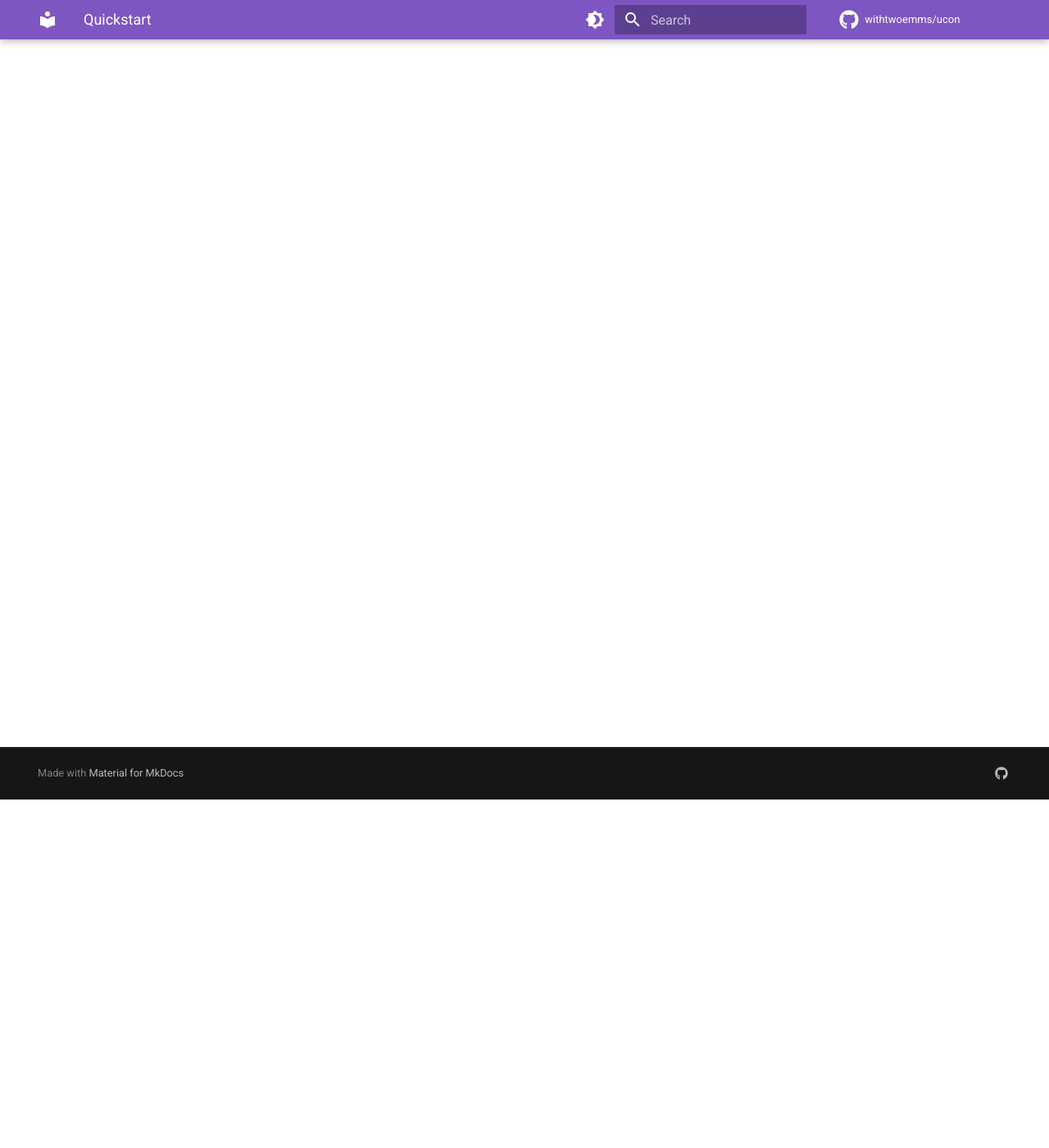
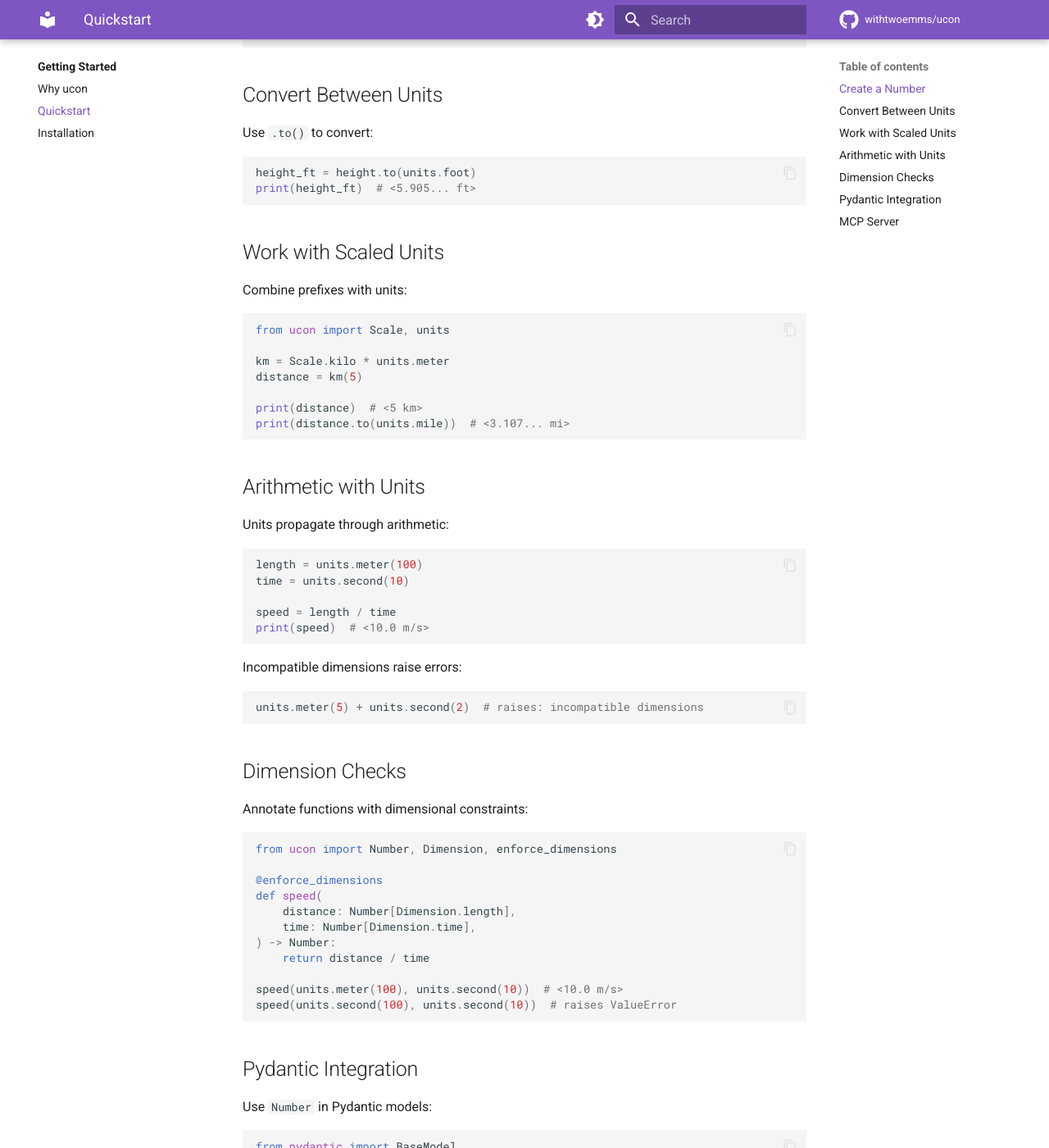
Before and after one commit to withtwoemms/ucon, an MkDocs documentation site: the page built from docs/getting-started/quickstart.md, in a window 1280 px wide and 1400 px high, scrolled down 425 px. Shown: the whole window at 82% size. Built offline with MkDocs 1.6.1 and Material for MkDocs 9.7.7, drawn with Linux system fonts in a browser that asks for light colours; comment, search, counter and statistics services are not loaded; some of the changed text lies outside the part shown.

Commit message:
ucon#168: adds "Getting Started" docs (#175)

````diff
--- a/docs/getting-started/quickstart.md
+++ b/docs/getting-started/quickstart.md
@@ -1,13 +1,120 @@
 # Quickstart
 
-!!! note "Coming Soon"
-    This page is under construction.
+Get up and running with ucon in minutes.
 
-<!-- Content outline:
-- pip install ucon
-- Create a Number
-- Convert between units
-- Dimension checks
-- Pydantic field
-- MCP one-liner
--->
+## Create a Number
+
+Units are callable. Pass a value to create a `Number`:
+
+```python
+from ucon import units
+
+height = units.meter(1.8)
+print(height)  # <1.8 m>
+```
+
+## Convert Between Units
+
+Use `.to()` to convert:
+
+```python
+height_ft = height.to(units.foot)
+print(height_ft)  # <5.905... ft>
+```
+
+## Work with Scaled Units
+
+Combine prefixes with units:
+
+```python
+from ucon import Scale, units
+
+km = Scale.kilo * units.meter
+distance = km(5)
+
+print(distance)  # <5 km>
+print(distance.to(units.mile))  # <3.107... mi>
+```
+
+## Arithmetic with Units
+
+Units propagate through arithmetic:
+
+```python
+length = units.meter(100)
+time = units.second(10)
+
+speed = length / time
+print(speed)  # <10.0 m/s>
+```
+
+Incompatible dimensions raise errors:
+
+```python
+units.meter(5) + units.second(2)  # raises: incompatible dimensions
+```
+
+## Dimension Checks
+
+Annotate functions with dimensional constraints:
+
+```python
+from ucon import Number, Dimension, enforce_dimensions
+
+@enforce_dimensions
+def speed(
+    distance: Number[Dimension.length],
+    time: Number[Dimension.time],
+) -> Number:
+    return distance / time
+
+speed(units.meter(100), units.second(10))  # <10.0 m/s>
+speed(units.second(100), units.second(10))  # raises ValueError
+```
+
+## Pydantic Integration
+
+Use `Number` in Pydantic models:
+
+```python
+from pydantic import BaseModel
+from ucon.pydantic import Number
+
+class Measurement(BaseModel):
+    value: Number
+
+# From JSON/dict
+m = Measurement(value={"quantity": 5, "unit": "km"})
+print(m.value)  # <5 km>
+
+# Serialize
+print(m.model_dump_json())
+# {"value": {"quantity": 5.0, "unit": "km", "uncertainty": null}}
+```
+
+## MCP Server
+
+Expose ucon to AI agents with one command:
+
+```bash
+pip install ucon[mcp]
+```
+
+Configure in Claude Desktop (`claude_desktop_config.json`):
+
+```json
+{
+  "mcpServers": {
+    "ucon": {
+      "command": "uvx",
+      "args": ["--from", "ucon[mcp]", "ucon-mcp"]
+    }
+  }
+}
+```
+
+Now Claude can convert units, check dimensions, and perform factor-label calculations.
+
+---
+
+**Next:** See [Installation](installation.md) for all install options, or explore the [Guides](../guides/index.md) for deeper topics.
````
Also changed, not shown: docs/getting-started/installation.md (+64 -9 lines), docs/getting-started/why-ucon.md (+86 -8 lines).
